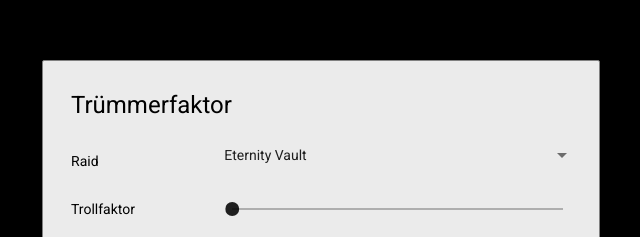
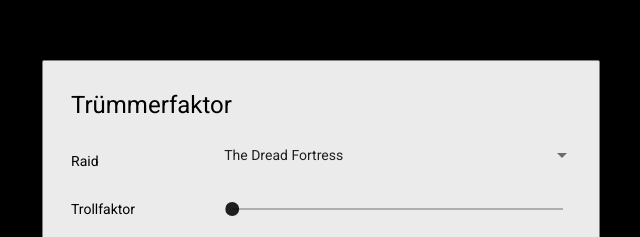
Before and after one commit to timperator/truemmer, an Angular app: page / in a window 1280 px wide. Shown: the part 139-376 px from the top of the page, without its empty margins (319-959 px from the left). Built offline with nearby package versions, Linux system fonts and the light colour scheme.

Commit message:
Preselect raid DF

```diff
--- a/src/app/app.component.ts
+++ b/src/app/app.component.ts
@@ -20,7 +20,7 @@ export class AppComponent {
 
   constructor(public dialog: MatDialog) {}
 
-  complexity = 1;
+  complexity = 8;
   trolling = 1;
   skill = 1;
   experience = 1;
```
